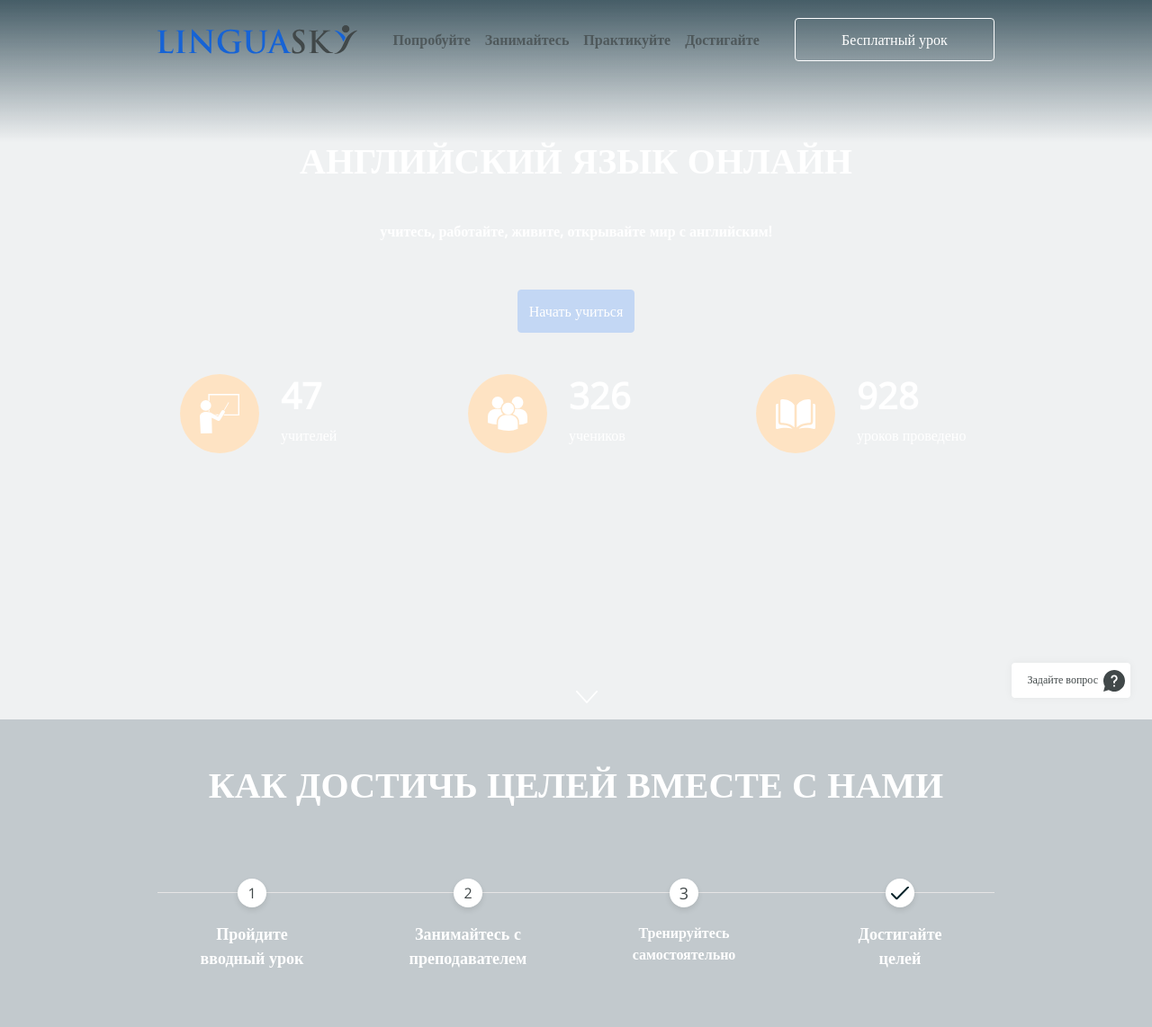
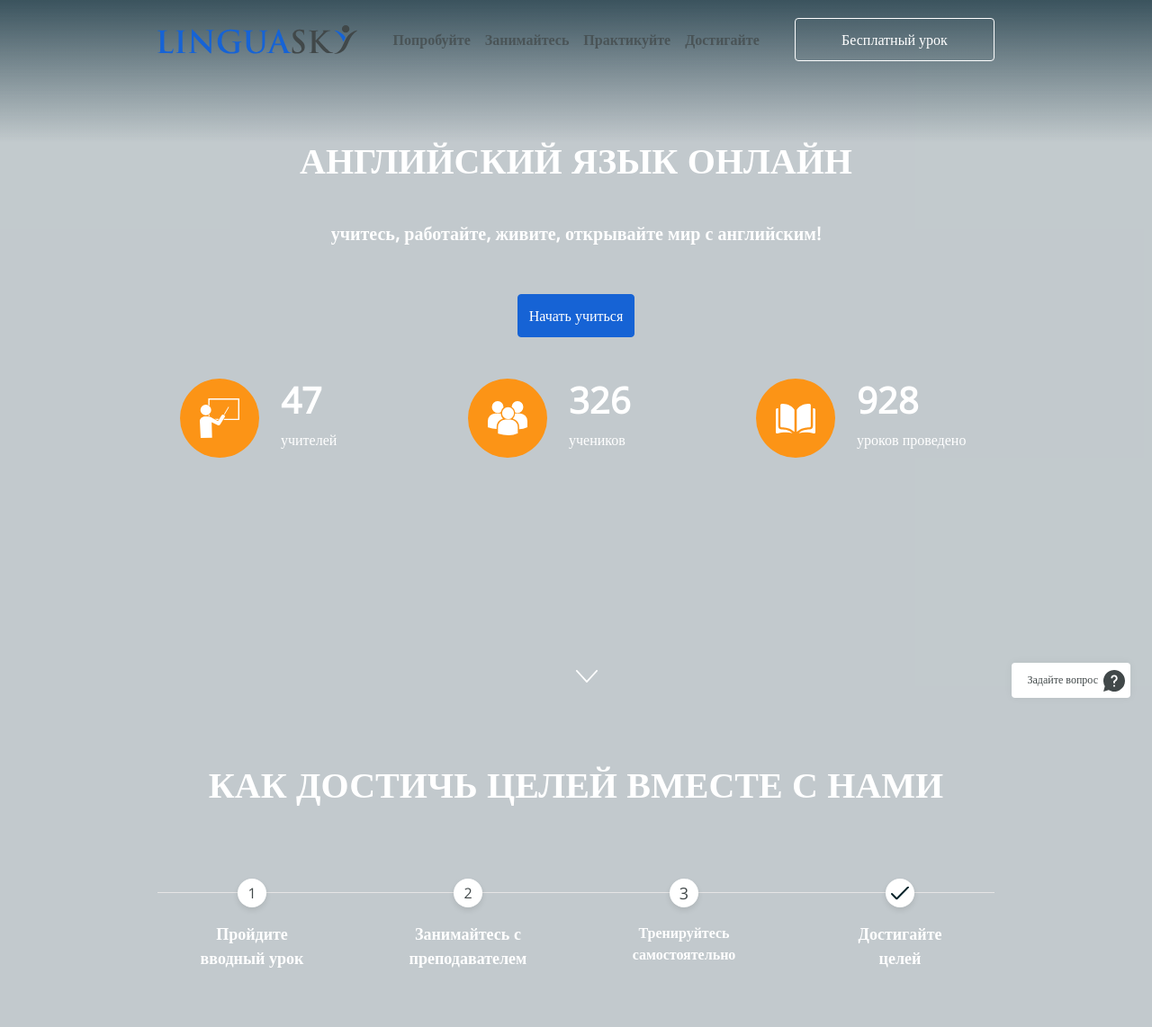
Before and after one commit to mashot7/task_adobe_xd, a PHP site: page / in a window 1280 px wide. Shown: the top 1142 px of the page at 90% size. Run offline with PHP 8.4, Linux system fonts and the light colour scheme; some libraries are stand-ins or nearby versions.

Commit message:
Arrow and navbar animation

```diff
--- a/index.html
+++ b/index.html
@@ -47,10 +47,10 @@
 			</div>
 		</div>
 	</nav>
-	<div class="main" style="padding-top: 12%">
-		<div class="caption-my text-center container">
+	<div class="main">
+		<div class="text-center container">
 			<h1 class="font-weight-bold text-white main-title">АНГЛИЙСКИЙ ЯЗЫК ОНЛАЙН</h1>
-			<h6 class="text-white text-center font-weight-bold" style="margin-top: 5%;">учитесь, работайте, живите, открывайте
+			<h6 class="text-white text-center font-weight-bold lead" style="margin-top: 5%;">учитесь, работайте, живите, открывайте
 				мир с
 				английским!</h6>
 			<a href="#section-1" class="btn btn-primary btn-hover" style="margin-top: 5%;">Начать учиться</a>
@@ -87,12 +87,9 @@
 
 		</div>
 	</div>
-
-	<div id="arrow" class="down-arrow text-center" style="position: absolute; left: 50%; bottom: 15px;">
-		<a href="#arrow">
-			<img alt="" src="assets/svg/down-arrow.svg">
-		</a>
-	</div>
+	<a id="scroll-down" href="#scroll-down" class="scroll-down">
+		<img alt="" src="assets/svg/down-arrow.svg">
+	</a>
 
 	<div style="width: 100%; background-color: rgba(13, 43, 56, 0.25);" class="pt-5 pb-5">
 		<div class="container">
--- a/sass/main.scss
+++ b/sass/main.scss
@@ -74,7 +74,8 @@ $navbar-padding-y: 20px;
 
 .hover-75 {
   opacity: 1 !important;
-  &:hover{
+
+  &:hover {
     opacity: 0.75 !important;
     color: #000;
   }
@@ -96,6 +97,15 @@ $btn-padding-y: 11px;
   background: linear-gradient(180deg, rgba(13, 43, 56, 0.75) 0%, rgba(13, 43, 56, 0) 100%);
   padding-bottom: 7% !important;
   box-shadow: 0px 0px;
+  //-webkit-transition: all .01s ease-in;
+  //transition: all .01s ease-in;
+}
+
+nav.navbar-light {
+  //-webkit-transition: padding-bottom and background-color 1s ease-in;
+  transition-property: background-color, padding-bottom;
+  transition-duration: .1s, .5s;
+  -moz-transition-timing-function: ease-in;
 }
 
 $close-color: #FF0000;
@@ -124,10 +134,59 @@ header {
 
 .main {
   background-color: rgba(13, 43, 56, .25);
-  opacity: 25%;
+  opacity: 1;
   height: 100vh;
+  padding-top: 12%;
+  @media only screen and (max-width: 992px) {
+    padding-top: 15%;
+  }
+  @media only screen and (max-width: 768px) {
+    padding-top: 30%;
+  }
+  @media only screen and (max-width: 540px) {
+    padding-top: 50%;
+  }
 }
 
+
+.scroll-down {
+  opacity: 1;
+  -webkit-transition: all .5s ease-in 3s;
+  transition: all .5s ease-in 3s;
+}
+
+.scroll-down {
+  position: absolute;
+  bottom: 30px;
+  left: 50%;
+  z-index: 2;
+  -webkit-animation: bounce 2s infinite 2s;
+  animation: bounce 2s infinite 2s;
+  -webkit-transition: all .2s ease-in;
+  transition: all .2s ease-in;
+}
+
+@keyframes bounce {
+  0%,
+  100%,
+  20%,
+  50%,
+  80% {
+    -webkit-transform: translateY(0);
+    -ms-transform: translateY(0);
+    transform: translateY(0);
+  }
+  40% {
+    -webkit-transform: translateY(-10px);
+    -ms-transform: translateY(-10px);
+    transform: translateY(-10px);
+  }
+  60% {
+    -webkit-transform: translateY(-5px);
+    -ms-transform: translateY(-5px);
+    transform: translateY(-5px);
+  }
+}
 
 .col-shadow {
   box-shadow: 0px 0px 10px rgba(0, 0, 0, 0.15);
@@ -212,6 +271,7 @@ header {
   //transform: scale(0);
   transition: all 0.3s ease;
   transform-origin: 85% top;
+
   &.active {
     border-bottom: 4px #414849 solid;
     border-top: 4px #414849 solid;
```
Also changed, not shown: css/main.css, 1 other file.
